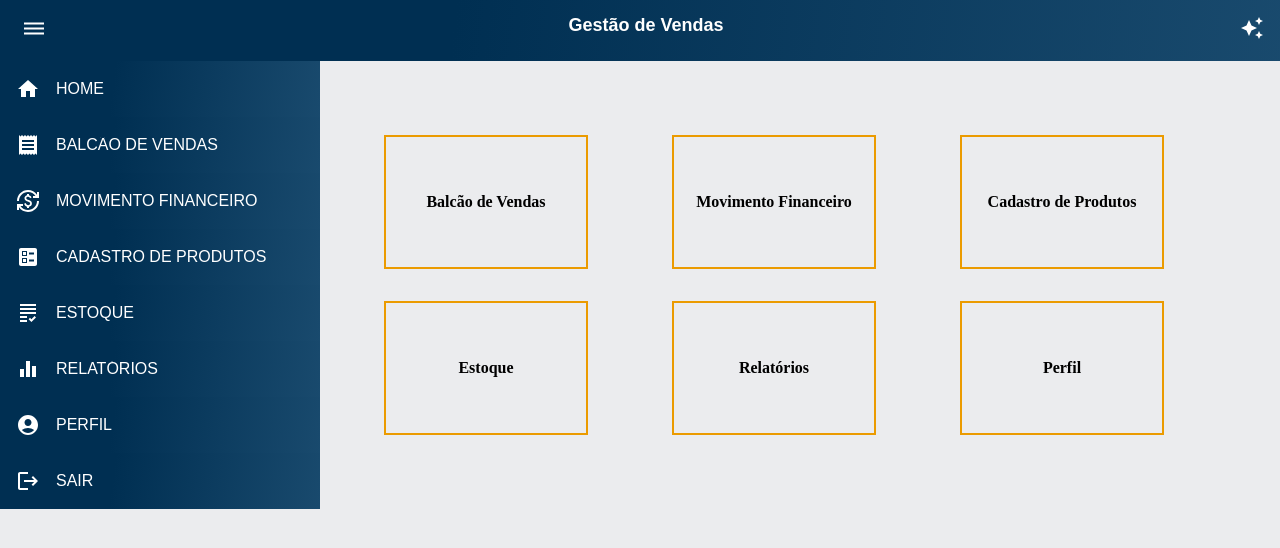
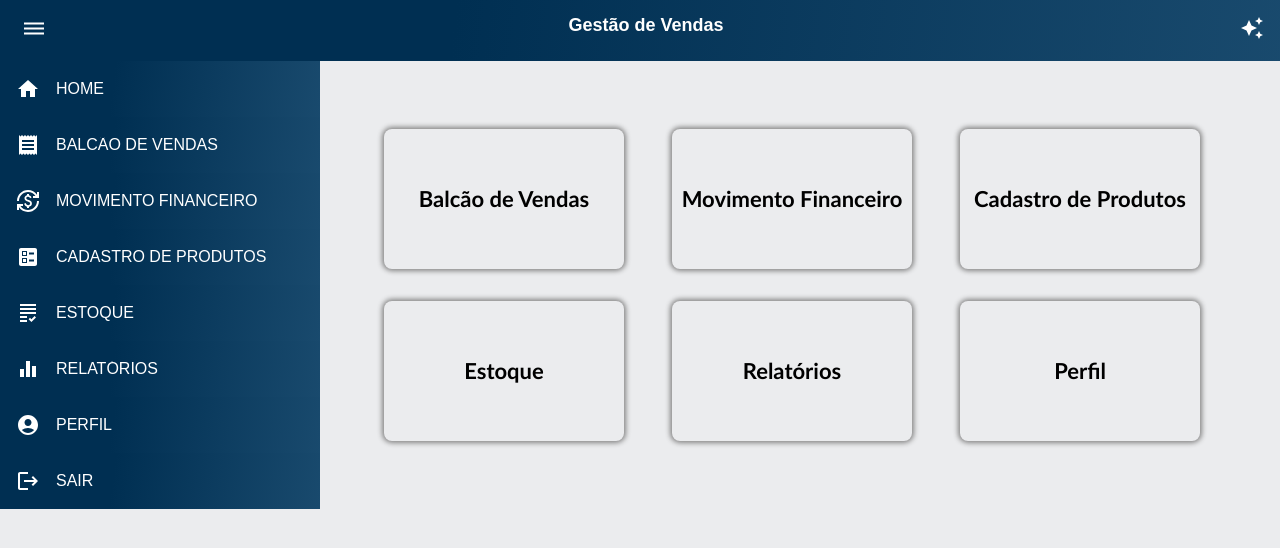
Before and after one commit to LeticiaSantanaa/Gestao_de_Vendas, a React (Create React App) app: page / in a window 1280 px wide. Shown: the top 548 px of the page. Built offline with nearby package versions, Linux system fonts and the light colour scheme.

Commit message:
alterado o estilo do link do bloco Home

```diff
--- a/src/modules/public/styles/EstiloGlobal.css
+++ b/src/modules/public/styles/EstiloGlobal.css
@@ -4,6 +4,7 @@
     --preto:#000000;
     --azul-degrade: linear-gradient(97.54deg, #002F52 35.49%, #326589 165.37%);
     --azul-muito-escuro: #002F52;
+    --azul-transparente: #053663;
     --azul-escuro:#0055A3 ;
     --azul: #0B33C9;
     --azul-claro: #007ACC;
@@ -22,7 +23,5 @@
 
 body{
     background-color: var(--cor-de-fundo);
-    font-family: var(--fonte-principal);
-    font-size: 16px;
-    font-weight: 400;
+
 }
--- a/src/modules/public/styles/Home.css
+++ b/src/modules/public/styles/Home.css
@@ -15,13 +15,18 @@
 }
 
 .principal-links>li{
+    background-color: transparent;
+    color: var(--preto);
+    border-radius: 8px;
+    box-shadow: 0px 0px 5px 2px var(--cinza-claro);
+    font-size: 22px;
+    font-weight: 700;
+    font-family: 'Gill Sans', 'Gill Sans MT', Calibri, 'Trebuchet MS', sans-serif;
+
     display: flex;
     align-items: center;
     justify-content: center;
-    width: 200px;
-    height: 130px;
-    border: 2px solid var(--laranja);
-    font-family: var(--fonte-principal);
-    font-weight: 700;
+    width: 240px;
+    height: 140px;
 
 }
--- a/src/modules/public/styles/MenuLateral.css
+++ b/src/modules/public/styles/MenuLateral.css
@@ -9,6 +9,7 @@
     color: var(--branco);
     font-family: sans-serif;
     font-weight: 500;
+
 }
 .lista-menu__link {
     background: var(--branco);
@@ -18,5 +19,5 @@
     padding-left: 1rem;
 }
 .lista-menu__item:hover{
-    background: var(--azul-muito-escuro);
+    background: var(--azul-transparente);
 }
```
